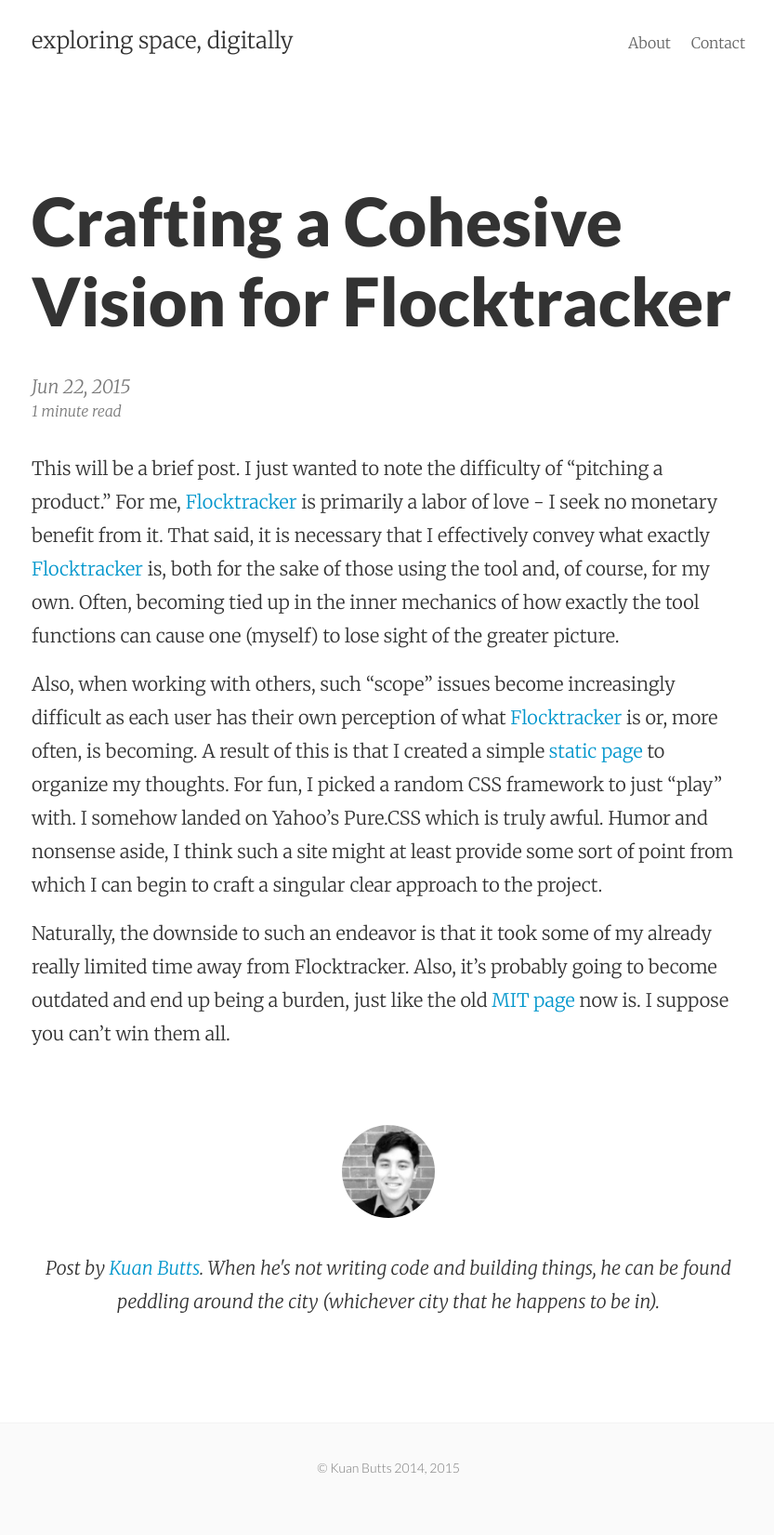
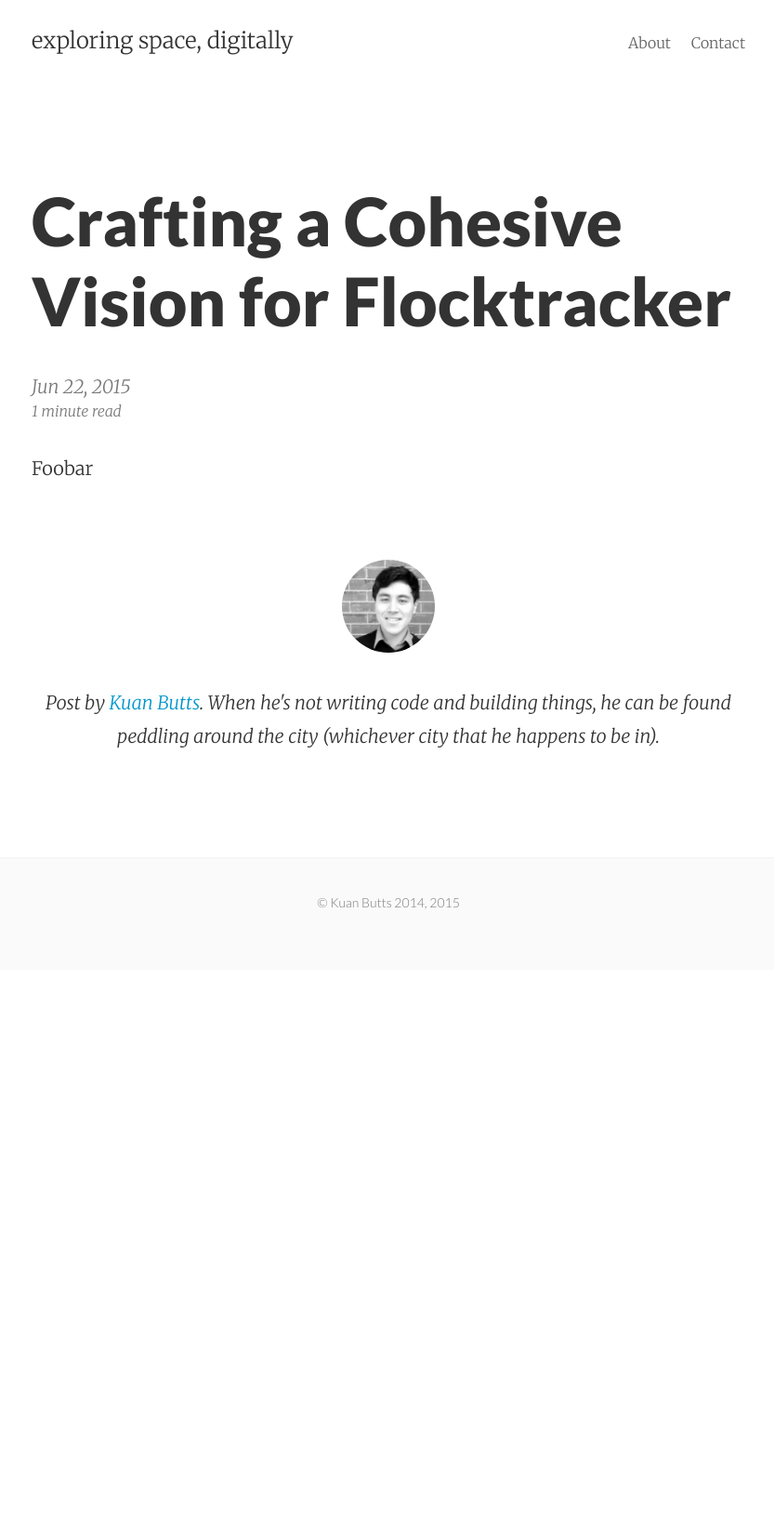
Before and after one commit to kuanb/kuanb.github.io, a Jekyll site: the page built from _posts/2015-06-22-fresh-site.md, in a window 1280 px wide. Shown: the whole page at 93% size, without its empty margins (222-1055 px from the left). Built offline with Jekyll 4.4.1, drawn with Linux system fonts in a browser that asks for light colours; Markdown is read by kramdown in place of the engine named in the settings; after the commit the page ends 1043 px from its top, so only the background shows below that.

Commit message:
Post update: Crafting a Cohesive Vision for Flocktracker

```diff
--- a/_posts/2015-06-22-fresh-site.md
+++ b/_posts/2015-06-22-fresh-site.md
@@ -3,8 +3,4 @@
 title: Crafting a Cohesive Vision for Flocktracker
 layout: post
 ---
-This will be a brief post. I just wanted to note the difficulty of "pitching a product." For me, [Flocktracker](http://kuanbutts.com/aboutFlocktracker/) is primarily a labor of love - I seek no monetary benefit from it. That said, it is necessary that I effectively convey what exactly [Flocktracker](http://kuanbutts.com/aboutFlocktracker/) is, both for the sake of those using the tool and, of course, for my own. Often, becoming tied up in the inner mechanics of how exactly the tool functions can cause one (myself) to lose sight of the greater picture.
-
-Also, when working with others, such "scope" issues become increasingly difficult as each user has their own perception of what [Flocktracker](http://kuanbutts.com/aboutFlocktracker/) is or, more often, is becoming. A result of this is that I created a simple [static page](http://kuanbutts.com/aboutFlocktracker/) to organize my thoughts. For fun, I picked a random CSS framework to just "play" with. I somehow landed on Yahoo's Pure.CSS which is truly awful. Humor and nonsense aside, I think such a site might at least provide some sort of point from which I can begin to craft a singular clear approach to the project.
-
-Naturally, the downside to such an endeavor is that it took some of my already really limited time away from Flocktracker. Also, it's probably going to become outdated and end up being a burden, just like the old [MIT page](http://flocktracker.mit.edu/) now is. I suppose you can't win them all.
+Foobar
```
